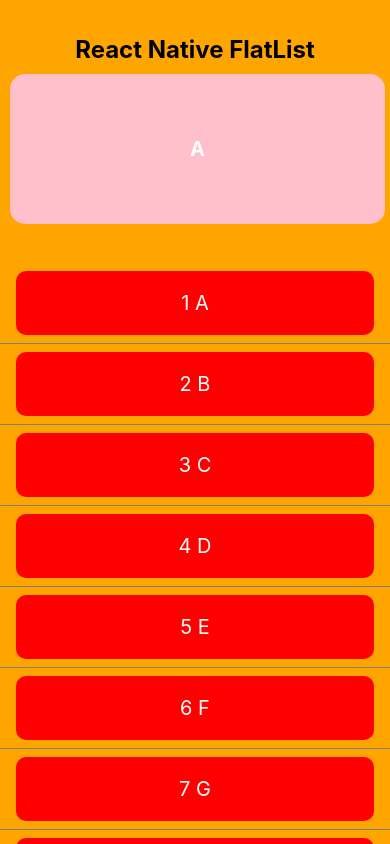
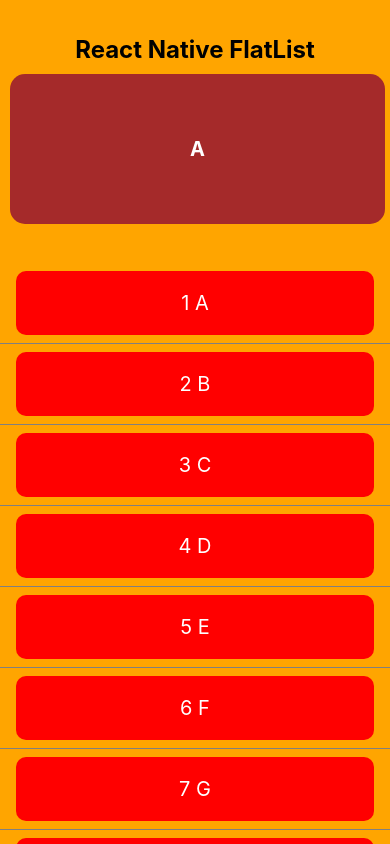
Before and after one commit to karan-hub/Flatlist, a React Native app: screen / in a window 390 px wide. Built offline with nearby package versions, Linux system fonts and the light colour scheme.

Commit message:
modified App

```diff
--- a/App.tsx
+++ b/App.tsx
@@ -83,7 +83,7 @@
   banner: {
     width: 375, // Reduced width to leave space between items
     height: 150,
-    backgroundColor: "pink",
+    backgroundColor: "brown",
     marginRight: 10,
     borderRadius: 15,
     marginBottom: 120,
```
